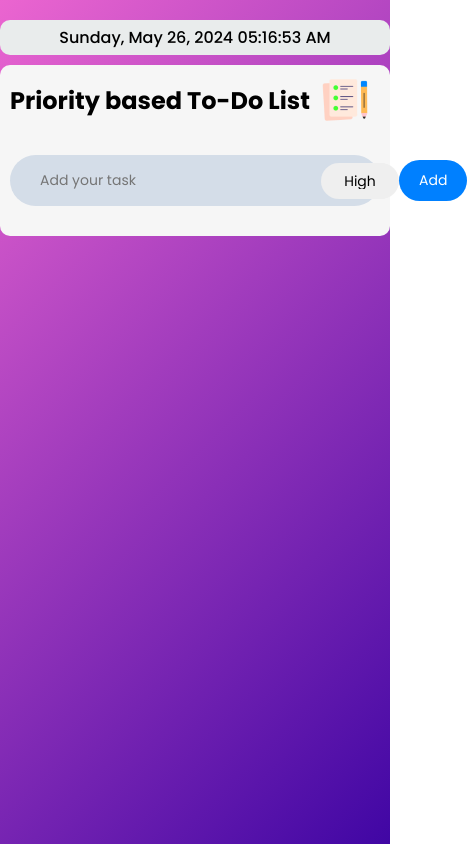
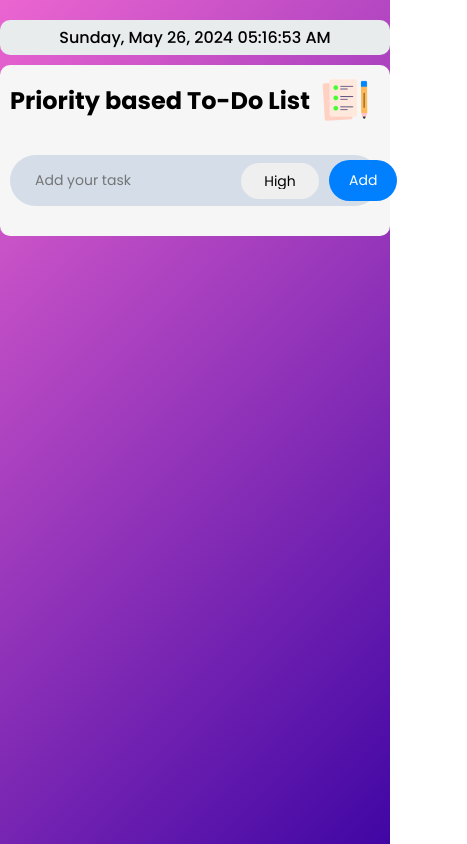
Before and after one commit to tanuja-05/Priority_Todo, a plain HTML site: page index.html in a window 390 px wide. Shown: the whole page, 467 px wide, since content can reach past the window. Drawn offline with Linux system fonts and the light colour scheme.

Commit message:
responsive edit 4

```diff
--- a/style.css
+++ b/style.css
@@ -189,13 +189,18 @@ ul li.low {
     input, select, button {
         font-size: 14px;
     }
-
+    input{
+        flex: none;
+        padding: 5px;
+    }
     select{
         padding: 10px;
+        margin-left: -70px;
     }
      button{
         padding: 10px 20px;
         align-self: flex-start;
+        margin-left: 10px;
     }
 
 
```
